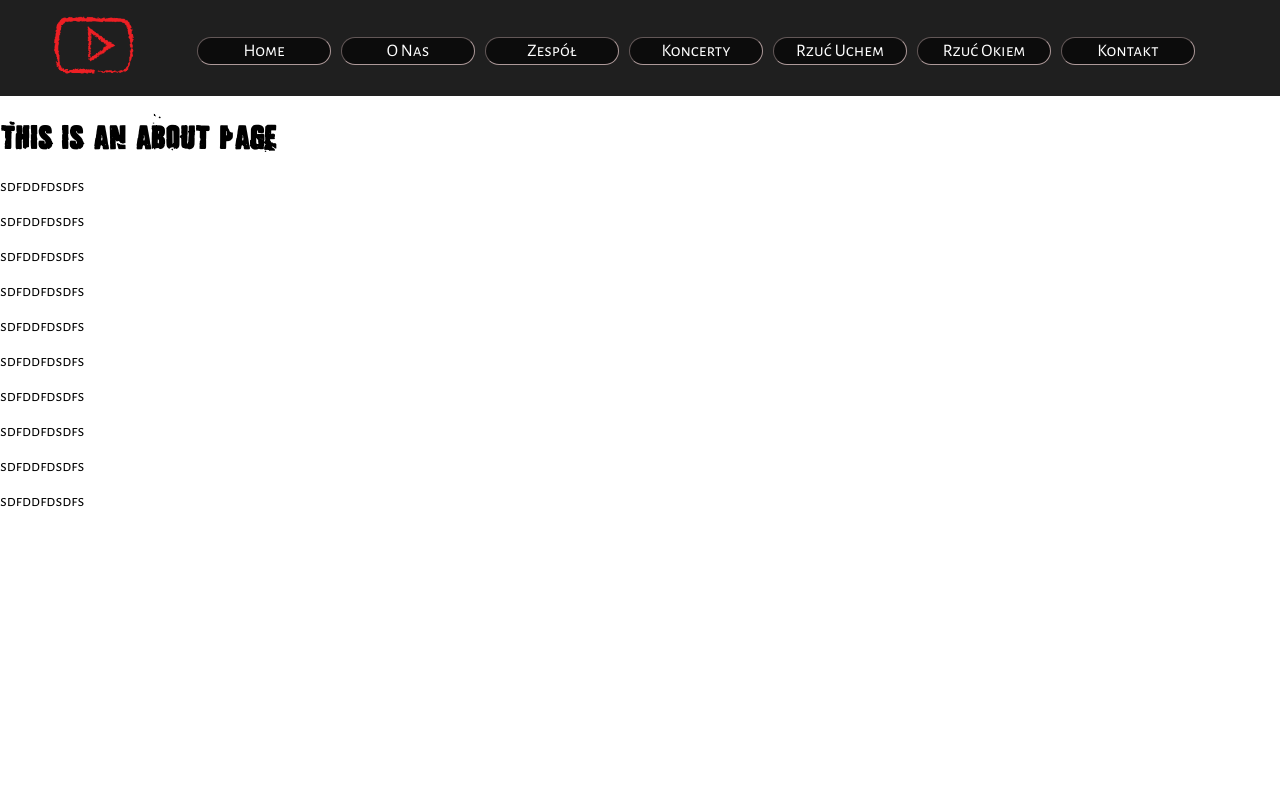
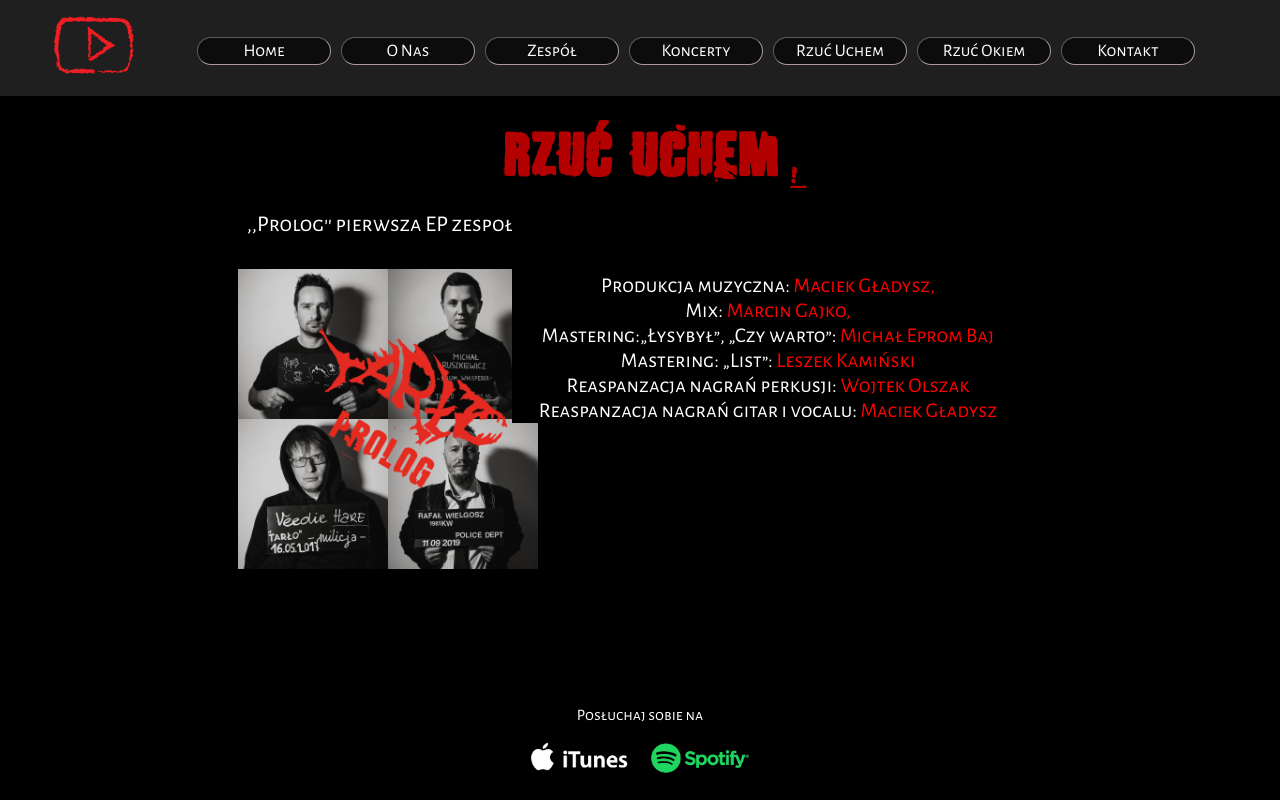
Before and after one commit to monkeymr014/webtarlo, a Vue app: page /music in a window 1280 px wide. Built offline with nearby package versions, Linux system fonts and the light colour scheme.

Commit message:
work in DesMusic

```diff
--- a/src/components/DesConcerts.vue
+++ b/src/components/DesConcerts.vue
@@ -6,7 +6,7 @@
         <table>
           <tr>
             <td id="data">{{ item.start_time.substring(0,10) }} </td>
-            <td id="name">{{ item.name }}</td> </a><br/>
+            <td id="name">{{ item.name }}</td> <br/>
           </tr>
         </table>
       </li>
--- /dev/null
+++ b/src/components/DesMusic.vue
@@ -0,0 +1,125 @@
+<template>
+<div>
+  <div class="container" >
+      <div class="album">
+        <p>,,Prolog'' pierwsza EP zespołu.</p>
+          <img class="album_img" alt="tarło" src="../assets/okladka_small.jpg" />
+      </div>
+      <div class="porduction">
+        <p>
+          <span>Produkcja muzyczna: </span>
+          <span class="person" >Maciek Gładysz, </span><br/>
+          <span>Mix: </span>
+          <span class="person" >Marcin Gajko, </span><br/>
+          <span>Mastering:„Łysybył”, „Czy warto”: </span>
+          <span class="person" >Michał Eprom Baj </span><br/>
+          <span>Mastering: „List”: </span>
+          <span class="person">Leszek Kamiński </span><br/>
+          <span>Reaspanzacja nagrań perkusji: </span>
+          <span class="person">Wojtek Olszak </span><br/>
+          <span>Reaspanzacja nagrań gitar i vocalu: </span>
+          <span class="person">Maciek Gładysz </span>
+        </p>
+      </div>
+    </div>
+      <div class="music_media_container" >
+        <p>Posłuchaj sobie na</p>
+          <a href="https://music.apple.com/pl/album/prolog-single/1484447071?app=music&ign-mpt=uo%3D4" target="_blank" >
+            <img class="music_media" alt="tarło" src="../assets/media/itunes.jpg" />
+          </a>
+          <a href="ttps://open.spotify.com/album/6Rt14PX4Mo4q4qqGbFe624" target="_blank" >
+           <img class="music_media" alt="tarło" src="../assets/media/spotify.jpg" />
+           </a>
+      </div>
+</div>
+</template>
+
+<script>
+
+export default {
+name: 'DesMusic',
+}
+</script>
+
+<style scoped lang="scss">
+
+
+
+
+span{
+  spanst-style: none;
+  margin:0;
+  padding:0;
+}
+h1 {
+  position:relative;
+  text-align: center;
+  font-size:60px;
+  color: white;
+  margin: 0px;
+  top: 20px;
+  }
+
+div{
+
+  background:black;
+  color:white;
+}
+a {
+  cursor: not-allowed;
+}
+
+.album {
+  position: absolute;
+
+  left: 18%;
+  width: auto;
+  font-size: 1.5em;
+
+}
+
+
+.album_img{
+
+  width: 300px;
+  padding:0px;
+  margin:8px;
+
+}
+.music_media{
+  width: 120px;
+  padding:0px;
+}
+
+.container {
+  text-align: center;
+  position:relative;
+  color:white;
+  font-size:15px;
+  top:20px;
+}
+
+.porduction{
+  position:relative;
+ padding-top:5%;
+  width:40%;
+  clear: both;
+  text-align: center;
+  font-size:1.4em;
+  margin-left:40%;
+  margin-right:2px;
+}
+.music_media_container {
+  position:absolute;
+  width: 100%;
+  text-align: center;
+  margin:auto;
+  clear: both;
+  bottom:20px;
+  padding:0;
+
+}
+.person {
+  color:red;
+}
+</style>
--- a/src/components/Mob/MobConcerts.vue
+++ b/src/components/Mob/MobConcerts.vue
@@ -7,7 +7,7 @@
         <table>
           <tr>
             <td id="data">{{ item.start_time.substring(0,10) }} </td>
-            <td id="name">{{ item.name }}</td> </a><br/>
+            <td id="name">{{ item.name }}</td> <br/>
           </tr>
         </table>
       </li>
--- a/src/views/Music.vue
+++ b/src/views/Music.vue
@@ -1,33 +1,46 @@
 <template>
   <div class="block" id="about">
-    <h1>This is an about page</h1>
-    <p>sdfddfdsdfs</p>
-        <p>sdfddfdsdfs</p>
-
-    <p>sdfddfdsdfs</p>
-
-    <p>sdfddfdsdfs</p>
-
-    <p>sdfddfdsdfs</p>
-    <p>sdfddfdsdfs</p>
-
-    <p>sdfddfdsdfs</p>
-
-    <p>sdfddfdsdfs</p>
-
-
-    <p>sdfddfdsdfs</p>
-    <p>sdfddfdsdfs</p>
-
-
+    <h1>Rzuć uchem</h1>
+      <DesMusic/>
   </div>
-
 </template>
 <script>
-// @ is an alias to /src
+import DesMusic from '@/components/DesMusic.vue';
 
 export default {
   name: 'Music',
-
+  components: {
+  DesMusic
+  }
 }
 </script>
+<style scoped lang="scss">
+
+.block {
+  position:relative;
+  min-height:calc(100vh - 6em);
+  background:black;
+  overflow:hidden;
+}
+h1 {
+  position: relative;
+  top:20px;
+  text-align: center;
+  font-size:60px;
+  color: #b30000;
+  margin: 0;
+
+  }
+
+p {
+ position: relative;
+    margin-top: 3%;
+    font-size: 1.5em;
+    padding: 20%;
+    padding-top: 0;
+    padding-bottom: 0;
+    text-align: center;
+    color: #fff;
+}
+
+</style>
```
